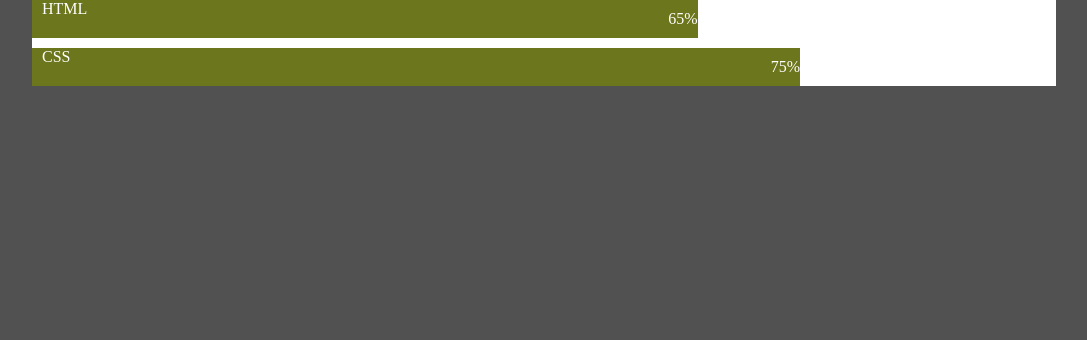
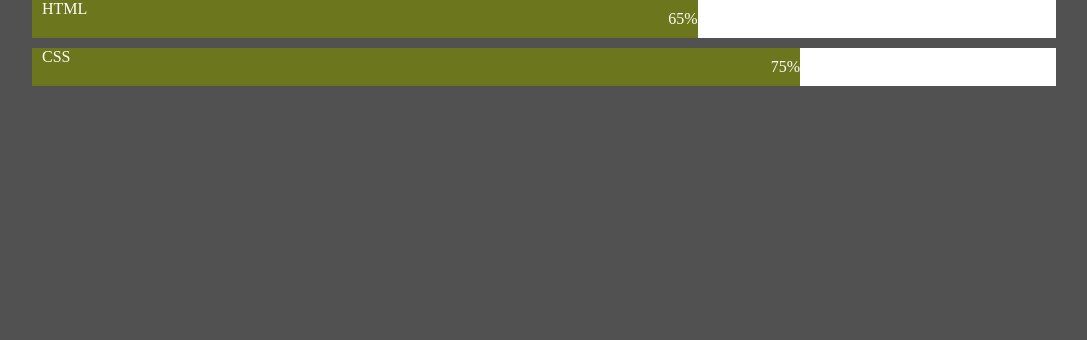
Before and after one commit to Joost-berkhout/portfolio_nieuw, a PHP site: page /php/skill.php in a window 1280 px wide. Shown: the part 105-445 px from the top of the page, without its empty margins (96-1183 px from the left). Run offline with PHP 8.4, Linux system fonts and the light colour scheme.

Commit message:
white space between skill bars

```diff
--- a/php/skill.php
+++ b/php/skill.php
@@ -15,6 +15,9 @@
                 <p class="skill-label">HTML</p>
                 65%
             </div>
+        </div>
+
+        <div class="skill-container">
             <div class="skills css">
                 <p class="skill-label">CSS</p>
                 75%
```
